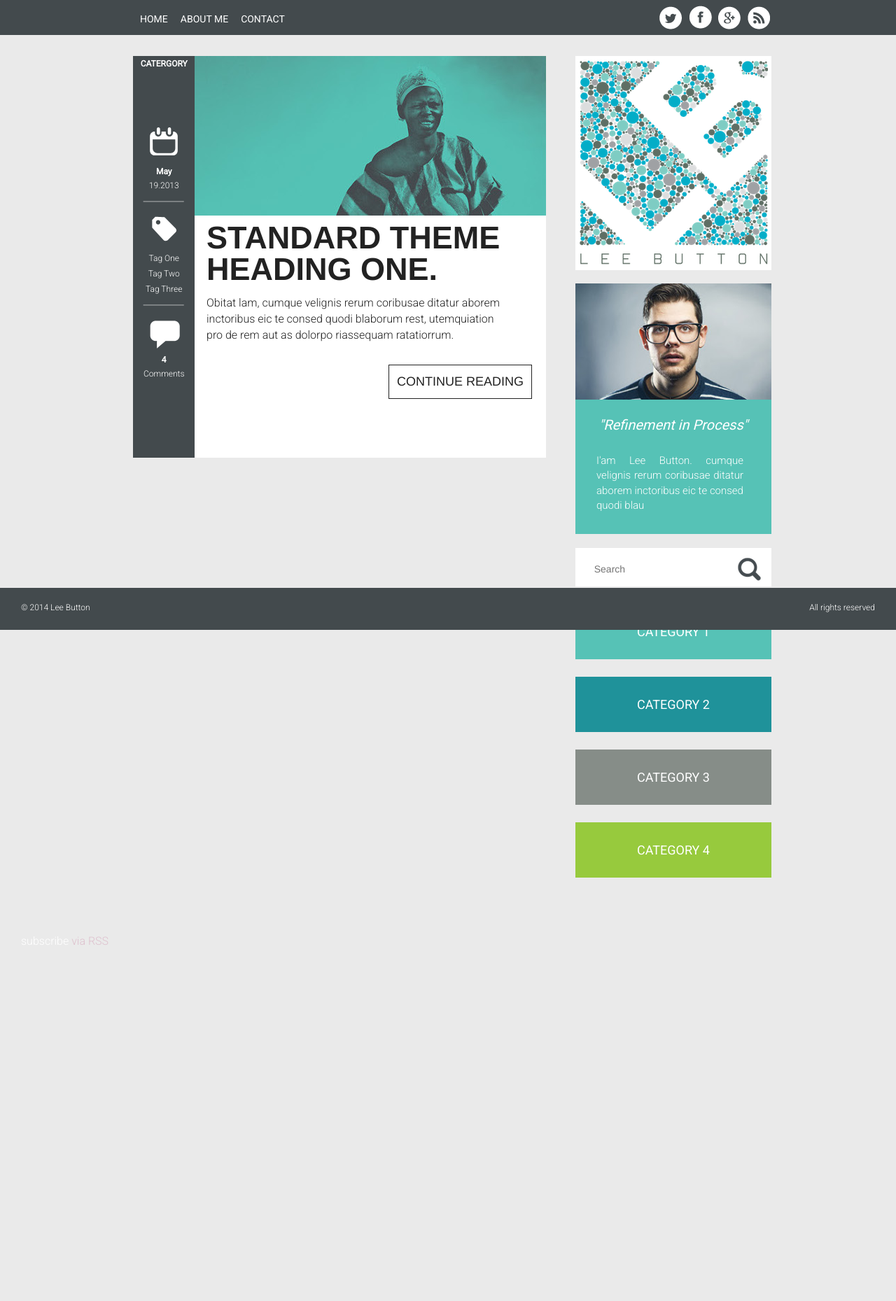
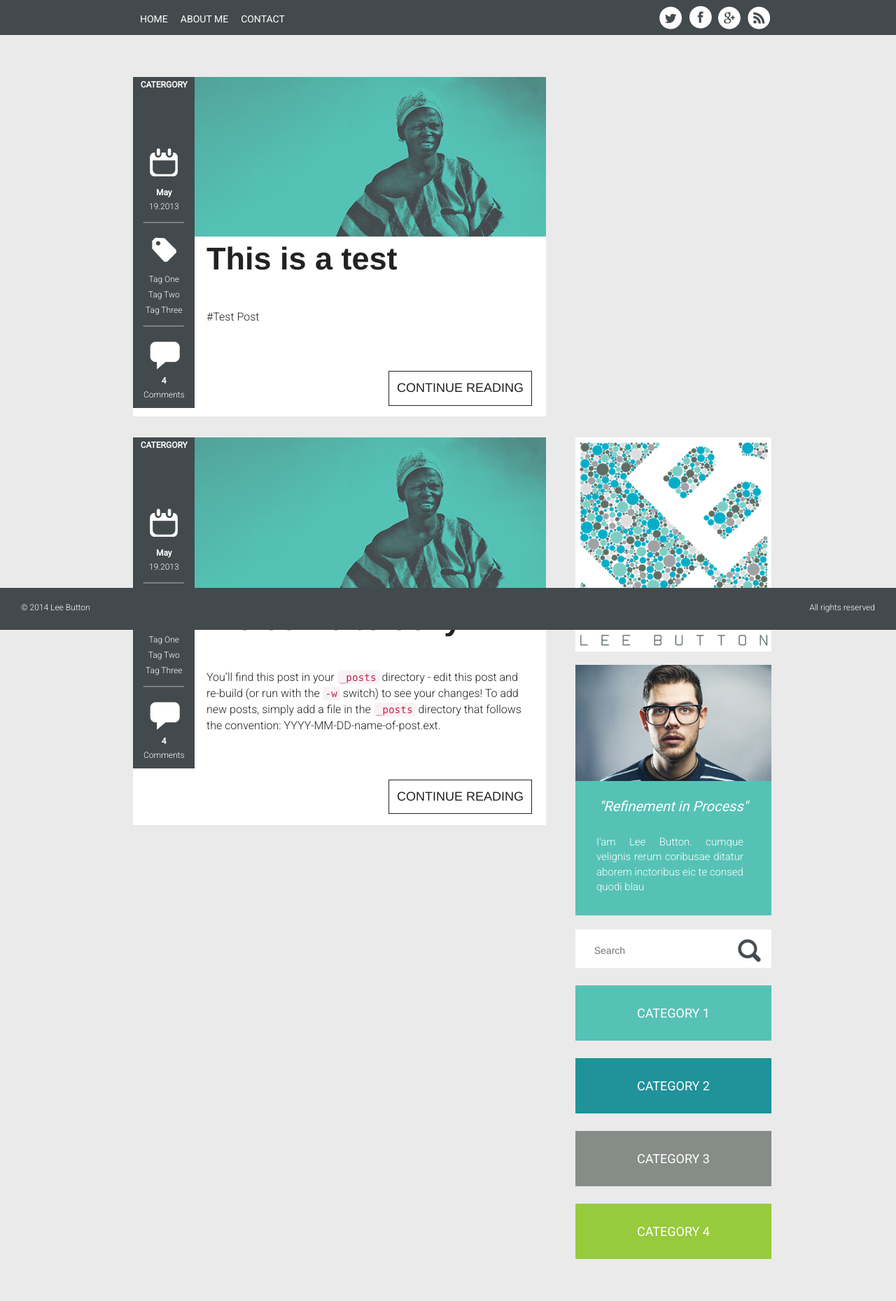
Before and after one commit to leebutton/leebutton.github.io, a Jekyll site: the page built from index.html, in a window 1280 px wide. Shown: the whole page at 70% size. Built offline with Jekyll 4.4.1, drawn with Linux system fonts in a browser that asks for light colours; nearby versions of some CDN libraries; before the commit the page ends 1387 px from its top, so only the background shows below that.

Commit message:
Ammend aside to be positioned at top

```diff
--- a/css/style.css
+++ b/css/style.css
@@ -22,8 +22,13 @@
 
 .container{
   width:960px!important;
+  margin-bottom: 30px;
 }
 
+#aside {
+  position:absolute;
+
+}
 
 
 form {
@@ -174,6 +179,9 @@
   box-shadow: 0 0 5px rgba(0,0,0,0,8) inset;
 }
 
+#continue-reading {
+  height:60px;
+}
 
 /*---------------------
 Layout
@@ -359,8 +367,8 @@
   background-color:#fff;
   color:#222;
   text-align:center;
-  height: 574px;
   margin-top:30px;
+  height:100%;
 }
 
 .blog-text h1 {
@@ -389,6 +397,7 @@
 
 #continue-reading {
   margin-right:10px;
+  height:65px;
 }
 
 
--- a/index.html
+++ b/index.html
@@ -12,6 +12,7 @@
              <input type="text" name="E-Mail" placeholder="Search"  size="45"/>
            </div>
 
+           {% for post in site.posts %}
                <div class="col-md-8">
                 <div class="blog-text">
 
@@ -37,20 +38,24 @@
                       <img src="img/blog-image-1.jpg">
                     </div><!--end blog sidebar-->
 
-       	         <h1>STANDARD THEME<br>HEADING ONE.</h1>
-                 <p>Obitat lam, cumque velignis rerum coribusae ditatur aborem<br>inctoribus eic te consed quodi blaborum rest, utemquiation<br>pro de rem aut as dolorpo riassequam ratatiorrum.</p>
+           	        <h1>{{post.title}}</h1>
+                    <p>{{post.excerpt}}</p>
 
                   <div id="continue-reading">
                     <a href="index.html" title="Continue Reading" class="btn btn-download-continue">CONTINUE READING</a>
                   </div><!--end continue reading-->
 
+
                 </div>	<!--end blog-text-->
               </div><!--end col md 8-->
 
+          {% endfor %}
 
 
+<div class="container">
 
       <div class="col-md-4">
+
           <div id="Logo">
         	  <img src="img/Final-logo.PNG">
           </div>
@@ -85,10 +90,8 @@
           </div><!--end category-1-->
 
       </div>
-  </div><!--end container-->
 
 
 
-  <p class="rss-subscribe">subscribe <a href="{{ "/feed.xml" | prepend: site.baseurl }}">via RSS</a></p>
 
-</div>
+  </div><!--end container-->
```
Also changed, not shown: _posts/2014-07-18-test.md (added, +8 -0 lines), _includes/head.html (indentation only). Lines whose indentation alone changed are shown as unchanged.
